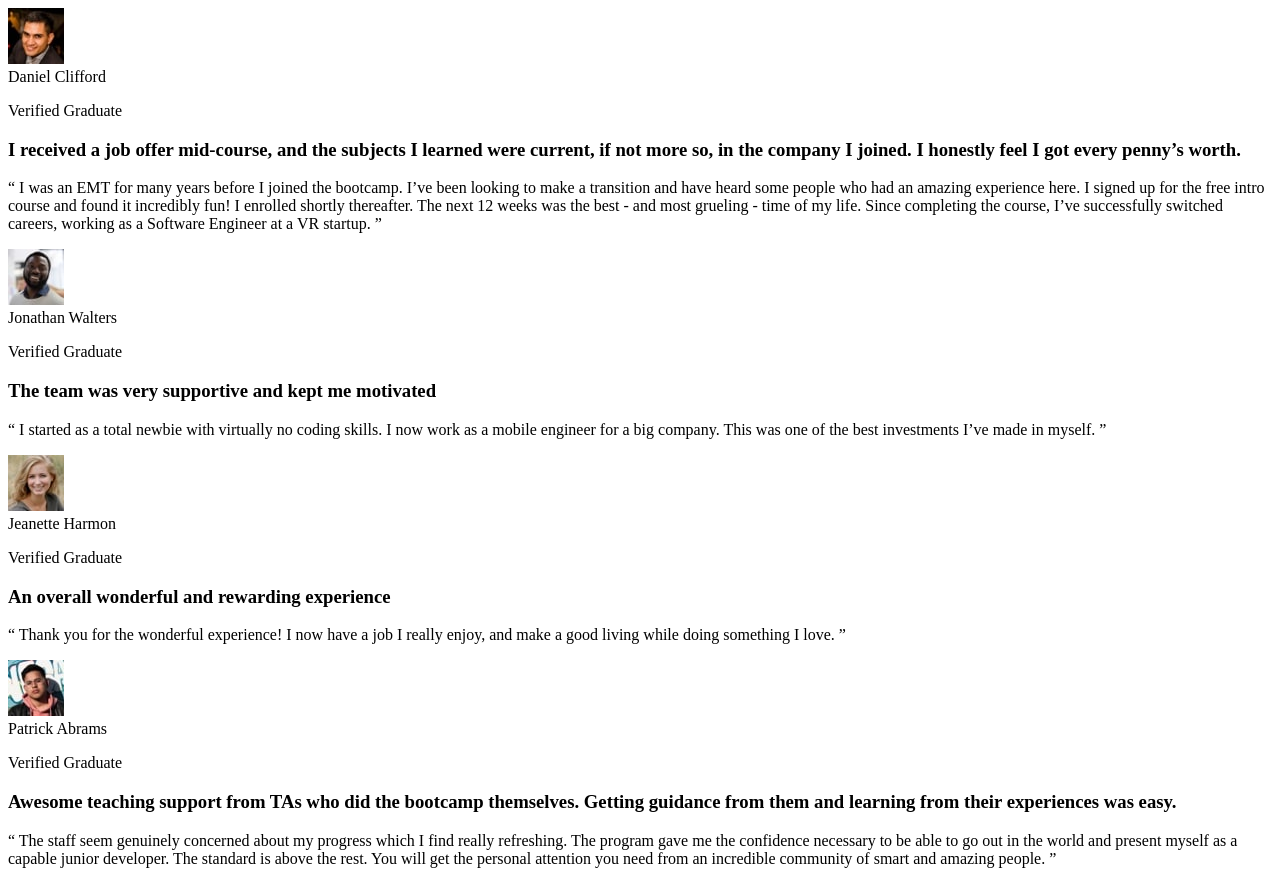
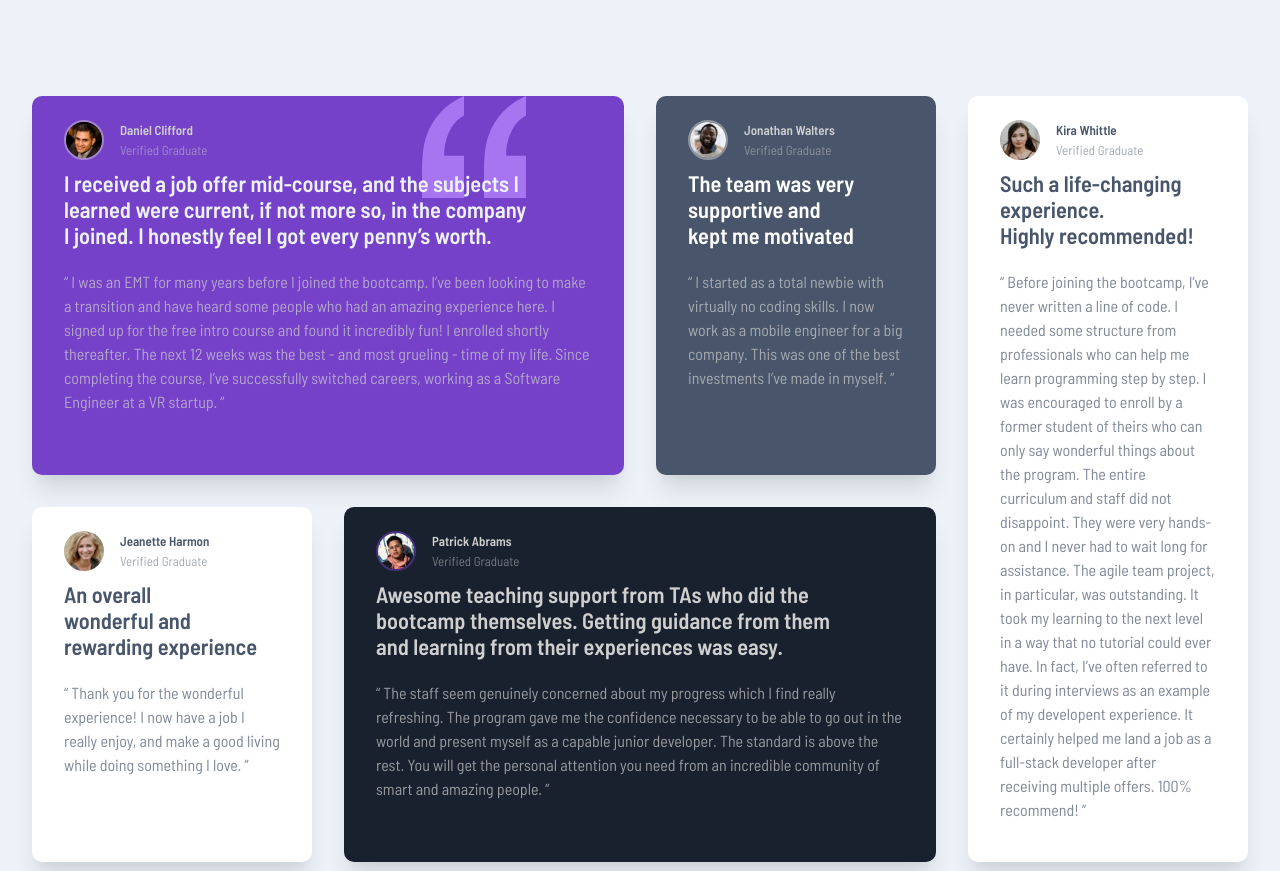
Before and after one commit to filip-toka/fem-testimonials-grid-section, a plain HTML site: page index.html in a window 1280 px wide. Shown: the top 871 px of the page. Drawn offline with Linux system fonts and the light colour scheme; the site is published under a folder, as on GitHub Pages, so addresses that start at the root find nothing.

Commit message:
Update of paths based on vite config

```diff
--- a/index.html
+++ b/index.html
@@ -17,7 +17,7 @@
     .attribution { font-size: 11px; text-align: center; margin: 3rem 0;}
     .attribution a { color: hsl(228, 45%, 44%); }
   </style>
-  <link rel="stylesheet" crossorigin href="/assets/index-LmNp-7YT.css">
+  <link rel="stylesheet" crossorigin href="./assets/index-LmNp-7YT.css">
 </head>
 <body>
 <main class="wrapper">
```
